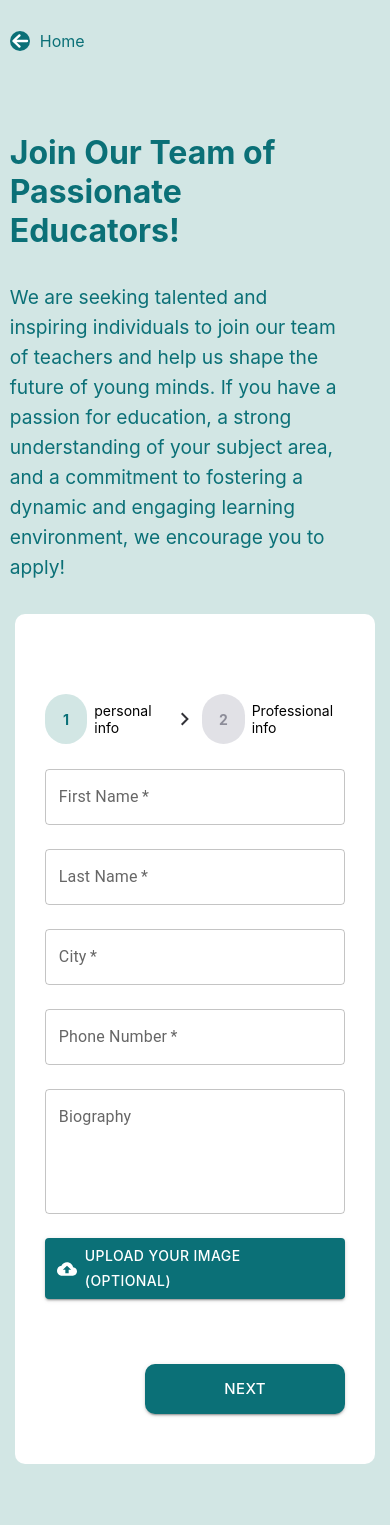
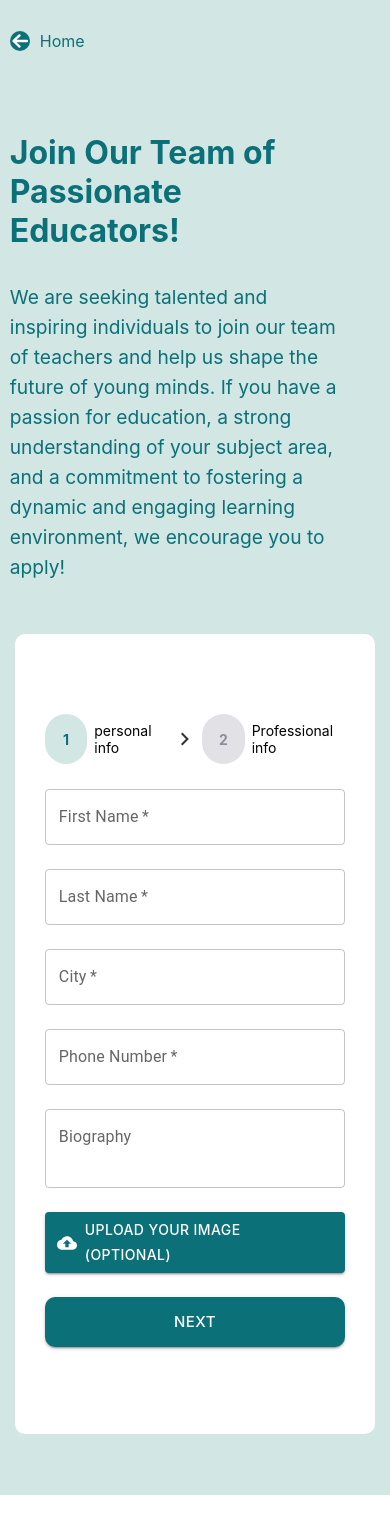
Before and after one commit to Layla-Hammoud/ofoq-front-end, a React (Create React App) app: page /teacher-request in a window 390 px wide. After the commit the page ends 1495 px from the top, so only its background shows below. Built offline with nearby package versions, Linux system fonts and the light colour scheme; no server answers.

Commit message:
fix the responsive in request teacher page

```diff
--- a/src/components/SuccessModel/SuccessModel.js
+++ b/src/components/SuccessModel/SuccessModel.js
@@ -1,7 +1,6 @@
 import styles from './SuccessModal.module.css'
 
 const SuccessModel = ({isOpen, setIsopen, title,description }) => {
-    console.log(isOpen)
   return (
     <>
       {isOpen && (
--- a/src/components/auth/Signup.js
+++ b/src/components/auth/Signup.js
@@ -129,7 +129,7 @@ const Signup = () => {
           sx={{
             maxWidth: 550,
             px: 3,
-            py: "100px",
+            py: "25px",
             width: "100%",
           }}
         >
--- a/src/pages/TeacherRequest/TeacherRequest.js
+++ b/src/pages/TeacherRequest/TeacherRequest.js
@@ -261,7 +261,7 @@ const TeacherRequest = () => {
                     label="Biography"
                     name="bio"
                     multiline
-                    rows={4}
+                    rows={2}
                     value={values.bio}
                     onChange={handleChange}
                     onBlur={handleBlur}
@@ -308,8 +308,6 @@ const TeacherRequest = () => {
                       accept="image/*"
                     />
                   </Button>
-                </Stack>
-                <section className={style.nextWrapper}>
                   <Button
                     onClick={next}
                     fullWidth
@@ -318,8 +316,8 @@ const TeacherRequest = () => {
                       marginLeft: "auto",
                       width: "200px",
                       mt: 3,
-                      position: "absolute",
-                      bottom: "50px",
+                      // position: "absolute",
+                      // bottom: "50px",
                       height: "50px",
                       borderRadius: "10px",
                       fontFamily: "Inter",
@@ -327,12 +325,18 @@ const TeacherRequest = () => {
                       "&:hover": {
                         backgroundColor: "#085b61",
                       },
+                      "@media(max-width:600px)": {
+                        width: "100%",
+                      },
                     }}
                     variant="contained"
                   >
                     Next
                   </Button>
-                </section>
+                </Stack>
+                {/* <section className={style.nextWrapper}>
+
+                </section> */}
               </>
             )}
             {currentStep === 2 && (
@@ -462,10 +466,10 @@ const TeacherRequest = () => {
                       onClick={previous}
                       size="large"
                       sx={{
-                        position: "absolute",
-                        bottom: "50px",
-                        left: "50px",
-                        mt: 16.2,
+                        // position: "absolute",
+                        // bottom: "50px",
+                        // left: "50px",
+                        // mt: 16.2,
                         width: "200px",
                         height: "50px",
                         borderRadius: "10px",
@@ -475,9 +479,7 @@ const TeacherRequest = () => {
                           backgroundColor: "#085b61",
                         },
                         "@media(max-width:600px)": {
-                          bottom: "150px",
-                          width: "80%",
-                          left: "25px",
+                          width: "100%",
                         },
                       }}
                       variant="contained"
@@ -487,10 +489,10 @@ const TeacherRequest = () => {
                     <LoadingButton
                       size="large"
                       sx={{
-                        position: "absolute",
-                        bottom: "50px",
-                        right: "50px",
-                        mt: 16.2,
+                        // position: "absolute",
+                        // bottom: "50px",
+                        // right: "50px",
+                        // mt: 16.2,
                         height: "50px",
                         width: "200px",
                         borderRadius: "10px",
@@ -500,8 +502,7 @@ const TeacherRequest = () => {
                           backgroundColor: loading ? "#808080" : "#085b61",
                         },
                         "@media(max-width:600px)": {
-                          width: "80%",
-                          left: "25px",
+                          width: "100%",
                         },
                       }}
                       type="submit"
--- a/src/pages/TeacherRequest/TeacherRequest.module.css
+++ b/src/pages/TeacherRequest/TeacherRequest.module.css
@@ -1,5 +1,6 @@
 .container {
-  height: 100vh;
+  min-height: 100vh;
+  height: auto;
   width: 100vw;
   background-color: var(--secondary-color);
   display: flex;
@@ -25,7 +26,7 @@
   opacity: 0.5;
 }
 
-.textWrapper::after {
+/* .textWrapper::after {
   width: 250px;
   height: 250px;
   bottom: 90px;
@@ -37,7 +38,7 @@
   height: 200px;
   bottom: 200px;
   right: 170px;
-}
+} */
 
 .textWrapper h1 {
   margin: 2.1rem 0 0 0;
@@ -65,6 +66,8 @@
   background-color: white;
   justify-content: flex-start;
   gap: 25px;
+  margin-top: 20px;
+  margin-bottom: 20px;
   position: relative;
 }
 .number {
@@ -103,7 +106,7 @@
   height: 50px;
   gap: 10px;
 }
-@media (max-width: 1000px) {
+/* @media (max-width: 1000px) {
   .textWrapper::after {
     width: 150px;
     height: 150px;
@@ -114,7 +117,7 @@
     bottom: 170px;
     right: 150px;
   }
-}
+} */
 @media (max-width: 800px) {
   .container {
     width: 100%;
@@ -123,12 +126,12 @@
     flex-direction: column;
     justify-content: flex-start;
   }
-  .textWrapper::after {
+  /* .textWrapper::after {
     display: none;
   }
   .textWrapper::before {
     display: none;
-  }
+  } */
   .textWrapper {
     align-self: center;
     width: 65%;
@@ -148,7 +151,16 @@
   }
   .formWrapper {
     margin-bottom: 3.8rem;
-    min-height: 750px;
+    min-height: 700px;
+  }
+}
+
+
+@media (max-width: 600px) {
+  .buttonWrapper {
+    flex-direction: column;
+    justify-content: flex-start;
+    gap: 20px;
   }
 }
 
```
